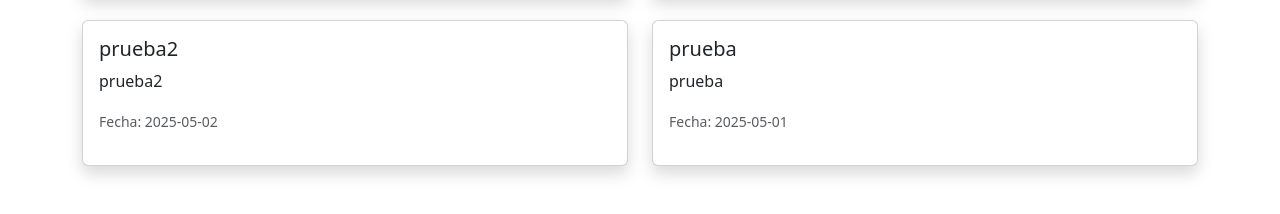
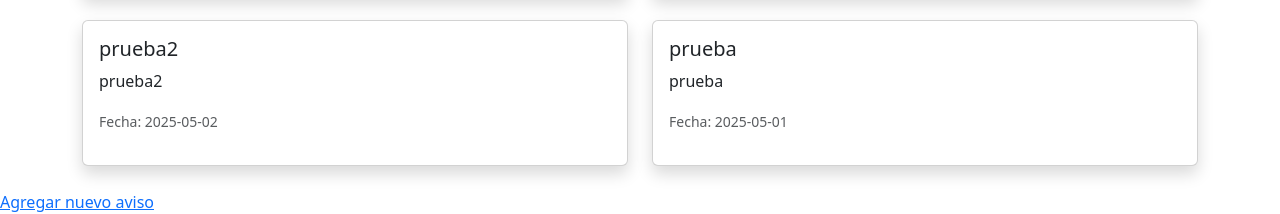
Before and after one commit to abrahamMtzV/flask_repositorio, a Flask app: page / in a window 1280 px wide. Shown: the part 780-994 px from the top of the page. Before the commit the page ends 957 px from the top, so only its background shows below. Run offline with Flask 3, Linux system fonts and the light colour scheme; data comes from the database, SQL or seed files in the repository.

Commit message:
Update index.html

```diff
--- a/templates/index.html
+++ b/templates/index.html
@@ -24,5 +24,6 @@
     </div>
 
   </div>
+  <a href="login.html">Agregar nuevo aviso</a>
 </body>
 </html>
```
